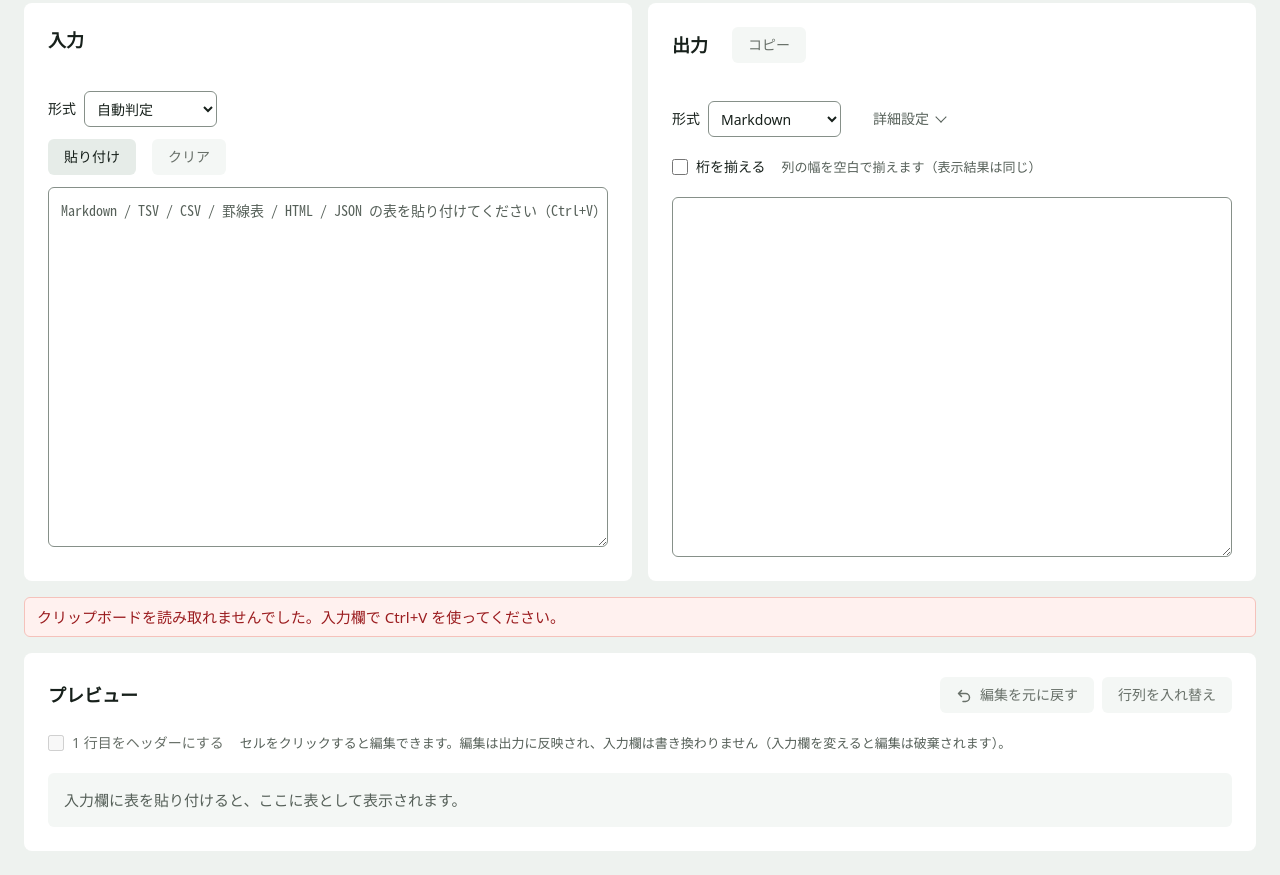
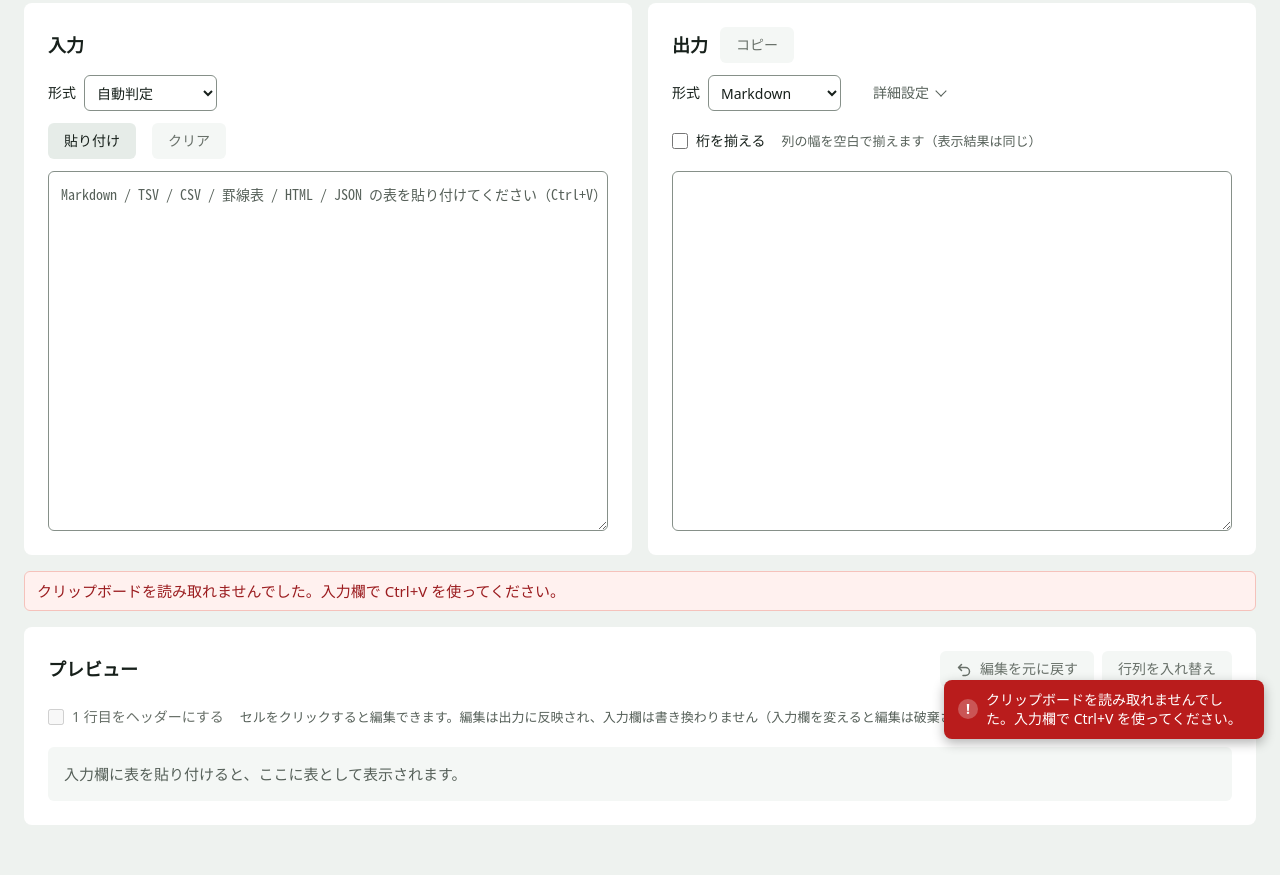
Before and after one commit to nemuneko-san/table-format-converter, a website built with Vite: page src/app/index.html in a window 1280 px wide. Both pictures are taken after a click on the button "貼り付け". Shown: the part 45-920 px from the top of the page. After the commit the page ends 894 px from the top, so only its background shows below. Built offline with nearby package versions, Linux system fonts and the light colour scheme; some packages are replaced by stand-ins of ours.

Commit message:
feat: 成功の通知を table-to-markdown-copier と同じトースト通知にする
- コピー 3 種・読み込み・クリア・クリアの取り消し・編集の取り消しを右下のトースト（3 秒・1 つずつ・成功は緑、失敗は赤）で知らせる
- コピー失敗・クリップボードの読み取り失敗は赤いトーストでも出し、状態行の消えないエラーは残す
- 区画内の成功メッセージ用の場所（#input-status・#copy-status・#preview-status・.local-status）と note / flash を削除
- CSS は styles.css に書き、インラインの style 要素と Shadow DOM は使わない

Claude-Session: https://claude.ai/code/session_015HstaeE6TW6AsqjMeuQrBL

```diff
--- a/package.json
+++ b/package.json
@@ -1,6 +1,6 @@
 {
   "name": "table-format-converter",
-  "version": "1.0.16",
+  "version": "1.0.17",
   "private": true,
   "type": "module",
   "scripts": {
--- a/src/app/index.html
+++ b/src/app/index.html
@@ -24,7 +24,6 @@
           <div class="card-head">
             <h2 id="input-title">入力</h2>
             <span id="detected" class="meta"></span>
-            <span id="input-status" class="local-status" role="status" aria-live="polite"></span>
             <button type="button" id="undo-clear-button" class="secondary" hidden>クリアを取り消す</button>
           </div>
           <div class="toolbar">
@@ -55,7 +54,6 @@
         <section class="card pane" aria-labelledby="output-title">
           <div class="card-head">
             <h2 id="output-title">出力</h2>
-            <span id="copy-status" class="local-status" role="status" aria-live="polite"></span>
             <span class="toolbar-end">
               <button type="button" id="copy-button" class="primary">コピー</button>
               <button type="button" id="rich-copy-button" class="primary" hidden>リッチコピー</button>
@@ -144,7 +142,6 @@
         <div class="card-head">
           <h2 id="preview-title">プレビュー</h2>
           <span id="edit-state" class="edit-state" hidden>編集中の内容があります</span>
-          <span id="preview-status" class="local-status" role="status" aria-live="polite"></span>
           <span class="toolbar-end">
             <button type="button" id="undo-button" class="secondary">
               <svg class="button-icon" viewBox="0 0 16 16" aria-hidden="true" focusable="false">
--- a/src/app/main.ts
+++ b/src/app/main.ts
@@ -20,6 +20,7 @@ import {
 import { copyRichHtml, copyText, readClipboardText } from "./clipboard";
 import { anchorPopover } from "./popover";
 import { renderPreview } from "./preview";
+import { showToast } from "./toast";
 
 const DRAFT_SAVE_DELAY_MS = 300;
 /**
@@ -29,8 +30,6 @@ const DRAFT_SAVE_DELAY_MS = 300;
  */
 export const LARGE_INPUT_CHARS = 30000;
 const LARGE_INPUT_DELAY_MS = 250;
-/** 成功メッセージ（コピー・読み込み・取り消し）を出しておく時間。警告・エラーは消さない */
-export const FLASH_MS = 4000;
 
 type StatusKind = "info" | "warn" | "error";
 
@@ -90,9 +89,6 @@ function elements() {
     advancedButton: byId<HTMLButtonElement>("advanced-button"),
     advancedPanel: byId<HTMLDivElement>("advanced-panel"),
     status: byId<HTMLDivElement>("status"),
-    inputStatus: byId<HTMLSpanElement>("input-status"),
-    copyStatus: byId<HTMLSpanElement>("copy-status"),
-    previewStatus: byId<HTMLSpanElement>("preview-status"),
     undoClear: byId<HTMLButtonElement>("undo-clear-button"),
     undo: byId<HTMLButtonElement>("undo-button"),
     editState: byId<HTMLSpanElement>("edit-state"),
@@ -150,32 +146,6 @@ export async function main(): Promise<void> {
     // 判定失敗の文は候補パネルにも出るので、画面では 1 回だけ見せ、読み上げ用には状態行に残す
     el.status.classList.toggle("sr-only", screenReaderOnly);
   };
-
-  // 操作した場所の近く（入力・出力・プレビューの区画の見出し行）に出す成功メッセージ。場所は常に確保してある
-  const flashTimers = new Map<HTMLElement, ReturnType<typeof setTimeout>>();
-  // spoken を渡すと、画面には短い message を、読み上げには spoken を出す（狭い見出し行で文が切れないように）
-  const note = (target: HTMLElement, message: string, transient: boolean, spoken?: string): void => {
-    clearTimeout(flashTimers.get(target));
-    if (spoken === undefined) {
-      target.textContent = message;
-    } else {
-      const visible = document.createElement("span");
-      visible.setAttribute("aria-hidden", "true");
-      visible.textContent = message;
-      const voice = document.createElement("span");
-      voice.className = "sr-only";
-      voice.textContent = spoken;
-      target.replaceChildren(visible, voice);
-    }
-    if (!transient) return;
-    flashTimers.set(
-      target,
-      setTimeout(() => {
-        target.textContent = "";
-      }, FLASH_MS),
-    );
-  };
-  const flash = (target: HTMLElement, message: string, spoken?: string): void => note(target, message, true, spoken);
 
   /** 表があるか・出力が空か・編集があるかで、押せるボタンと編集中の表示を切り替える */
   const renderControls = (): void => {
@@ -279,8 +249,6 @@ export async function main(): Promise<void> {
     `${format}・入力は ${t.rows.length} 行 × ${t.rows[0]?.length ?? 0} 列`;
 
   const renderParseStatus = (announce = false): void => {
-    // 入力の解釈が変わったら、前の「読み込みました」「クリアしました」は消す
-    if (!announce) note(el.inputStatus, "", false);
     el.candidates.hidden = true;
     el.detected.textContent = "";
     if (!outcome || (!outcome.ok && outcome.reason === "empty")) {
@@ -293,7 +261,7 @@ export async function main(): Promise<void> {
       const rows = outcome.table.rows.length;
       const cols = outcome.table.rows[0]?.length ?? 0;
       const loaded = `${rows} 行 × ${cols} 列を読み込みました（${label}）。`;
-      if (announce) flash(el.inputStatus, loaded);
+      if (announce) showToast("success", loaded);
       setStatus(outcome.warnings.join(" / "), outcome.warnings.length > 0 ? "warn" : "info");
       return;
     }
@@ -373,10 +341,11 @@ export async function main(): Promise<void> {
     if (el.output.value === "") return;
     try {
       await action();
-      // コピー 3 種とも画面には同じ短い文を出し、種類の区別は読み上げの文で伝える
-      flash(el.copyStatus, "コピーしました。", done);
+      showToast("success", done);
     } catch {
+      // 失敗はトーストでも知らせ、状態行のエラーは消さずに残す
       setStatus("クリップボードにコピーできませんでした。", "error");
+      showToast("error", "クリップボードにコピーできませんでした。");
     }
   };
 
@@ -435,7 +404,11 @@ export async function main(): Promise<void> {
         announceNextParse = true;
         onInputChanged();
       })
-      .catch(() => setStatus("クリップボードを読み取れませんでした。入力欄で Ctrl+V を使ってください。", "error"));
+      .catch(() => {
+        const message = "クリップボードを読み取れませんでした。入力欄で Ctrl+V を使ってください。";
+        setStatus(message, "error");
+        showToast("error", message);
+      });
   });
   el.clear.addEventListener("click", () => {
     const before: ClearedState = { input: el.input.value, outcome, table, history, headerOverride, inputFormat };
@@ -443,7 +416,7 @@ export async function main(): Promise<void> {
     onInputChanged();
     if (before.input !== "") {
       cleared = before;
-      note(el.inputStatus, "入力をクリアしました。", false);
+      showToast("success", "入力をクリアしました。");
       renderControls();
     }
     el.input.focus();
@@ -467,7 +440,7 @@ export async function main(): Promise<void> {
     renderParseStatus();
     renderAll();
     scheduleDraftSave();
-    flash(el.inputStatus, "クリアを取り消しました。");
+    showToast("success", "クリアを取り消しました。");
     el.input.focus();
   });
   el.transpose.addEventListener("click", () => updateTable(transpose, true));
@@ -480,7 +453,7 @@ export async function main(): Promise<void> {
     // 見出しの指定は編集の履歴に含めない（チェックボックスの状態と食い違わないよう、今の指定を保つ）
     table = { ...item, header: table.header };
     renderAll();
-    flash(el.previewStatus, "1 つ前の状態に戻しました。");
+    showToast("success", "1 つ前の状態に戻しました。");
   });
   el.openOptions.addEventListener("click", () => void chrome.runtime.openOptionsPage());
 
--- a/src/app/styles.css
+++ b/src/app/styles.css
@@ -1,5 +1,16 @@
 /* 変換タブ。値は tokens.css のトークンだけを使う（docs/design.md） */
 :root {
+  /* トースト: 元の実装の値（右下 16px・最大幅 320px・余白 10px 14px・影 0 4px 12px 30%・成功 #15803d・失敗 #b91c1c） */
+  --toast-offset: 16px;
+  --toast-max-width: 320px;
+  --toast-pad-block: 10px;
+  --toast-pad-inline: 14px;
+  --toast-icon: 20px;
+  --toast-ink: #ffffff;
+  --toast-success: #15803d;
+  --toast-error: #b91c1c;
+  --toast-icon-bg: rgb(255 255 255 / 0.25);
+  --toast-shadow: 0 4px 12px rgb(0 0 0 / 0.3);
   --panel-width: 360px; /* 詳細設定の面の幅 */
   --workarea-height: 360px;
   --workarea-height-narrow: 240px;
@@ -60,42 +71,9 @@
   }
 }
 
-/* 区画の見出し行に出す、その区画での操作の結果（読み込み・クリア・コピー・取り消し）。
-   場所は常に確保し、文が出ても消えても他の要素は動かない（狭い区画では下のメディアクエリで次の行に回す） */
-.local-status {
-  flex: 1 1 0;
-  min-width: 0;
-  overflow: hidden;
-  color: var(--muted);
-  font-size: var(--fs-small);
-  line-height: var(--lh-small);
-  white-space: nowrap;
-  text-overflow: ellipsis;
-}
-
 /* 作業画面の操作行は、中身が無くても部品 1 つ分の高さを確保する（左右で行の高さを揃えやすくする） */
 .pane > .toolbar {
   min-height: var(--control-height);
-}
-
-/* 区画が狭い（幅 760px 未満）ときは、見出し行の結果の文を次の行に回して切れないようにする。
-   横並び（961px 以上）では区画の幅が (画面幅 - 64px) / 2 なので 1599px まで、上下に積むときは画面幅 807px までが該当する。
-   左右の区画は同じ幅なので、横並びでも両方が同じように折り返し、行の高さは揃ったままになる。
-   コンテナクエリは区画にレイアウトの封じ込めを掛けて subgrid を無効にするため使わない */
-@media (min-width: 961px) and (max-width: 1599px) {
-  .pane .local-status {
-    flex-basis: 100%;
-    order: 1;
-    min-height: var(--lh-small);
-  }
-}
-
-@media (max-width: 807px) {
-  .local-status {
-    flex-basis: 100%;
-    order: 1;
-    min-height: var(--lh-small);
-  }
 }
 
 .mono {
@@ -379,3 +357,42 @@
 .preview td[contenteditable] {
   border-radius: 0;
 }
+
+/* ---------- トースト通知（table-to-markdown-copier の src/content/toast.ts と同じ見た目・位置。色も元の配色を使う） ---------- */
+.toast {
+  position: fixed;
+  right: var(--toast-offset);
+  bottom: var(--toast-offset);
+  z-index: 10;
+  display: flex;
+  align-items: center;
+  gap: var(--space-2);
+  max-width: min(var(--toast-max-width), calc(100vw - var(--toast-offset) * 2));
+  padding: var(--toast-pad-block) var(--toast-pad-inline);
+  border-radius: var(--radius-card);
+  color: var(--toast-ink);
+  font: var(--fs-control) / 1.4 var(--font-ui);
+  box-shadow: var(--toast-shadow);
+  overflow-wrap: anywhere;
+  /* 表示中も下の操作を邪魔しない（クリックはトーストを素通りする） */
+  pointer-events: none;
+}
+
+.toast.success {
+  background: var(--toast-success);
+}
+
+.toast.error {
+  background: var(--toast-error);
+}
+
+.toast-icon {
+  flex: none;
+  width: var(--toast-icon);
+  height: var(--toast-icon);
+  border-radius: 50%;
+  background: var(--toast-icon-bg);
+  text-align: center;
+  font-weight: var(--fw-bold);
+  line-height: var(--toast-icon);
+}
--- /dev/null
+++ b/src/app/toast.ts
@@ -0,0 +1,36 @@
+/**
+ * 操作の結果を画面の右下に少しの間だけ出すトースト通知。
+ * table-to-markdown-copier の src/content/toast.ts に合わせる（右下 16px・3 秒・1 つずつ・成功は緑と ✓、失敗は赤と !、
+ * 成功は role="status"、失敗は role="alert"）。こちらは自前の拡張ページで CSP が style-src 'self' のため、
+ * Shadow DOM とインラインの <style> は使わず、見た目は styles.css の .toast に書く
+ */
+
+export type ToastKind = "success" | "error";
+
+/** トーストを出しておく時間（元の実装と同じ） */
+export const TOAST_DURATION_MS = 3000;
+
+let current: HTMLDivElement | null = null;
+let timer: ReturnType<typeof setTimeout> | undefined;
+
+/** トーストを出す。前のトーストが残っていれば消して入れ替える（重ねない） */
+export function showToast(kind: ToastKind, message: string, doc: Document = document): void {
+  current?.remove();
+  clearTimeout(timer);
+  const toast = doc.createElement("div");
+  toast.className = `toast ${kind}`;
+  toast.setAttribute("role", kind === "error" ? "alert" : "status");
+  const icon = doc.createElement("span");
+  icon.className = "toast-icon";
+  icon.setAttribute("aria-hidden", "true");
+  icon.textContent = kind === "success" ? "✓" : "!";
+  const text = doc.createElement("span");
+  text.textContent = message;
+  toast.append(icon, text);
+  doc.body.append(toast);
+  current = toast;
+  timer = setTimeout(() => {
+    toast.remove();
+    if (current === toast) current = null;
+  }, TOAST_DURATION_MS);
+}
```
Also changed, not shown: docs/design.md (+9 -7 lines), docs/spec.md (+2 -2 lines), tests/feedback.test.ts (+43 -28 lines), README.md, manifest.json.
